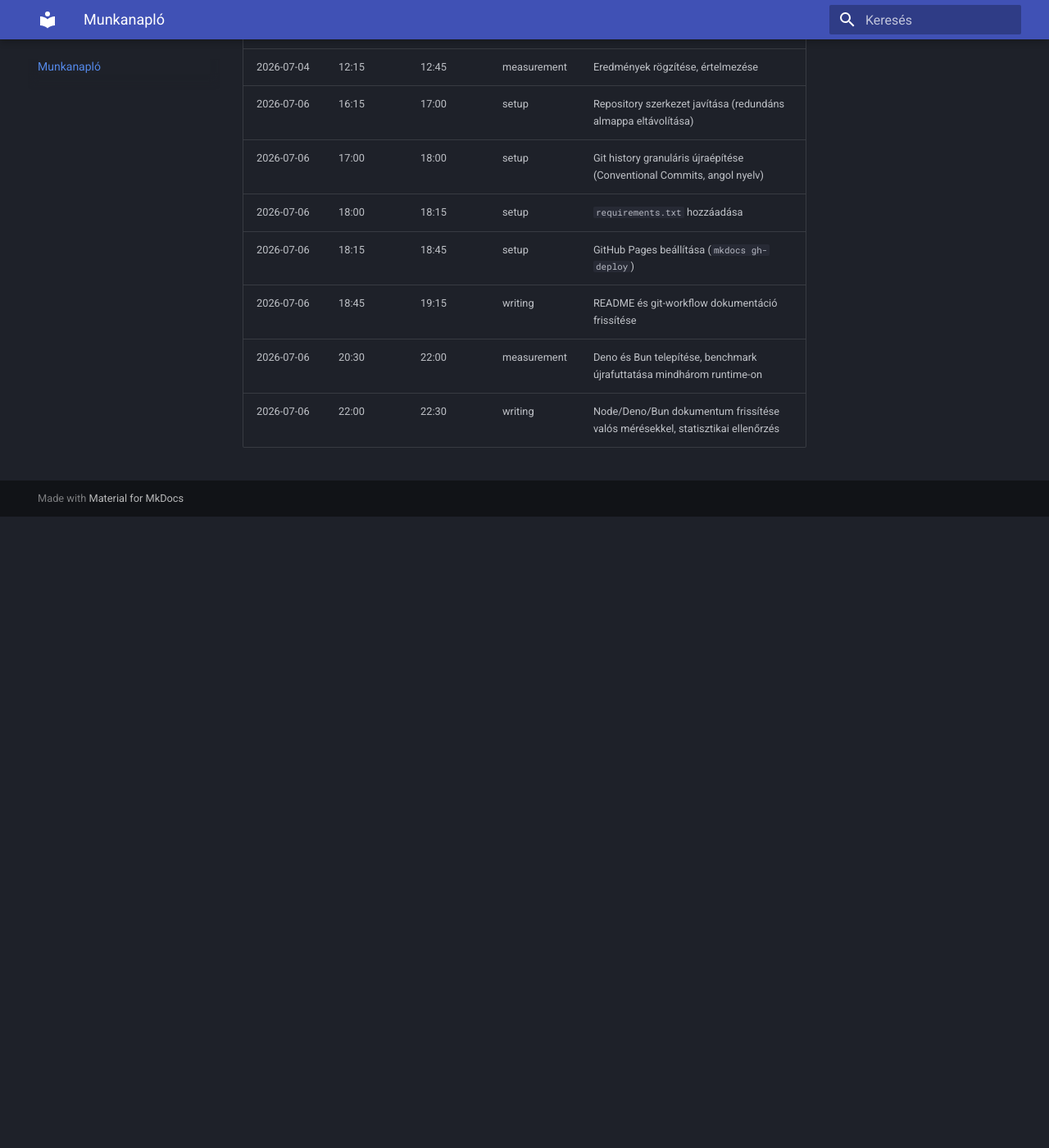
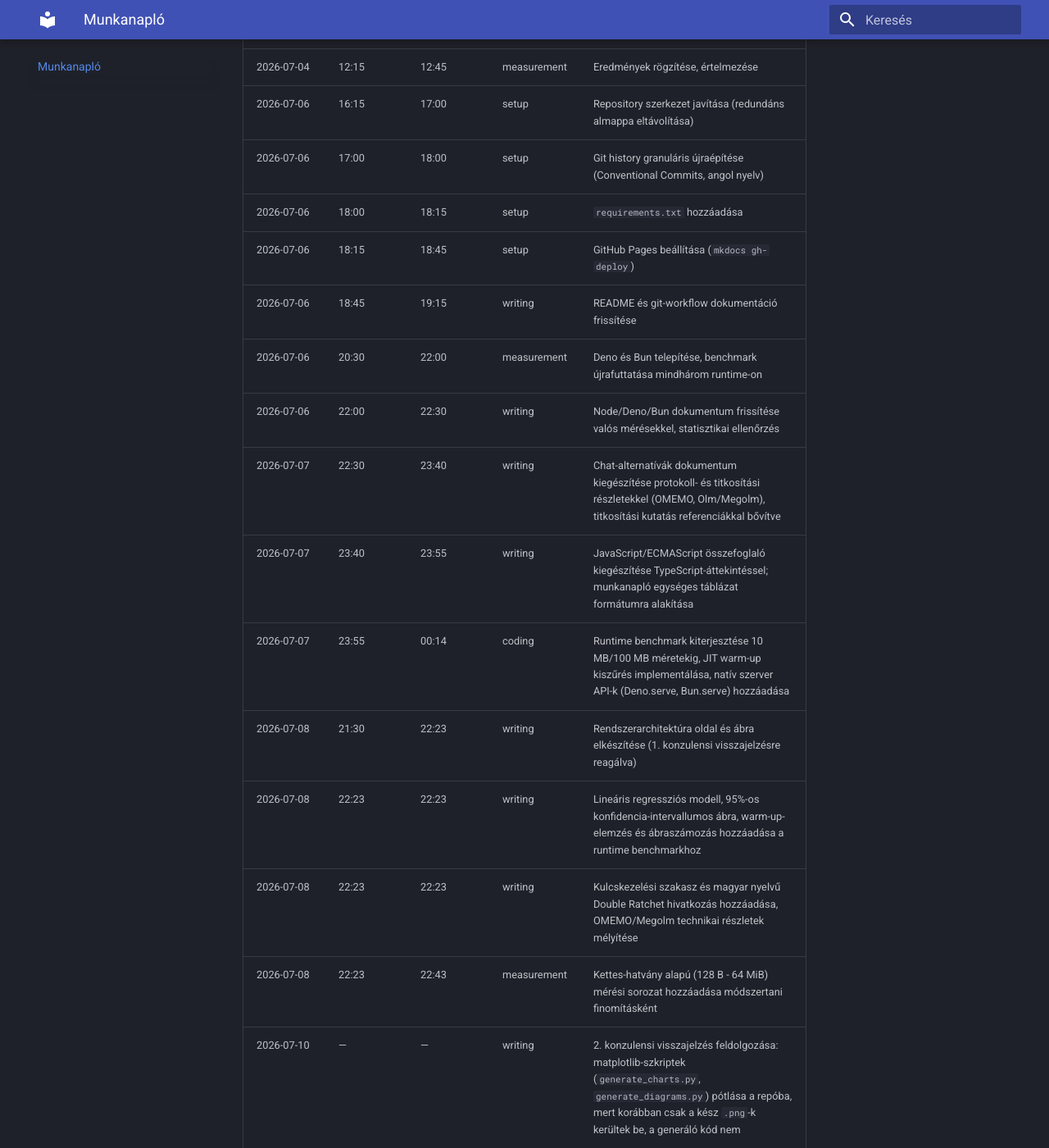
Before and after one commit to NDominikViktor/szak_gyak, an MkDocs documentation site: the page built from docs/worklog.md, in a window 1280 px wide and 1400 px high, scrolled down 1167 px. Shown: the whole window at 82% size. Built offline with MkDocs 1.6.1 and Material for MkDocs 9.7.7, drawn with Linux system fonts in a browser that asks for light colours; before the commit the page ends 1797 px from its top, so only the background shows below that; some of the changed text lies outside the part shown.

Commit message:
docs: fill in worklog entries for recent sessions

```diff
--- a/docs/worklog.md
+++ b/docs/worklog.md
@@ -26,3 +26,23 @@
 | 2026-07-06 | 18:45 | 19:15 | writing | README és git-workflow dokumentáció frissítése |
 | 2026-07-06 | 20:30 | 22:00 | measurement | Deno és Bun telepítése, benchmark újrafuttatása mindhárom runtime-on |
 | 2026-07-06 | 22:00 | 22:30 | writing | Node/Deno/Bun dokumentum frissítése valós mérésekkel, statisztikai ellenőrzés |
+| 2026-07-07 | 22:30 | 23:40 | writing | Chat-alternatívák dokumentum kiegészítése protokoll- és titkosítási részletekkel (OMEMO, Olm/Megolm), titkosítási kutatás referenciákkal bővítve |
+| 2026-07-07 | 23:40 | 23:55 | writing | JavaScript/ECMAScript összefoglaló kiegészítése TypeScript-áttekintéssel; munkanapló egységes táblázat formátumra alakítása |
+| 2026-07-07 | 23:55 | 00:14 | coding | Runtime benchmark kiterjesztése 10 MB/100 MB méretekig, JIT warm-up kiszűrés implementálása, natív szerver API-k (Deno.serve, Bun.serve) hozzáadása |
+| 2026-07-08 | 21:30 | 22:23 | writing | Rendszerarchitektúra oldal és ábra elkészítése (1. konzulensi visszajelzésre reagálva) |
+| 2026-07-08 | 22:23 | 22:23 | writing | Lineáris regressziós modell, 95%-os konfidencia-intervallumos ábra, warm-up-elemzés és ábraszámozás hozzáadása a runtime benchmarkhoz |
+| 2026-07-08 | 22:23 | 22:23 | writing | Kulcskezelési szakasz és magyar nyelvű Double Ratchet hivatkozás hozzáadása, OMEMO/Megolm technikai részletek mélyítése |
+| 2026-07-08 | 22:23 | 22:43 | measurement | Kettes-hatvány alapú (128 B - 64 MiB) mérési sorozat hozzáadása módszertani finomításként |
+| 2026-07-10 | — | — | writing | 2. konzulensi visszajelzés feldolgozása: matplotlib-szkriptek (`generate_charts.py`, `generate_diagrams.py`) pótlása a repóba, mert korábban csak a kész `.png`-k kerültek be, a generáló kód nem |
+| 2026-07-10 | — | — | coding | Benchmark szkriptek (`encrypt-benchmark-v2.mjs`, `-v3-pow2.mjs`) kiegészítése: iterációszámok kitevős alakra formázva és méret alapján számolva (nem hardcode-olt táblázat), `--csv`/`--raw-samples`/`--iteration-multiplier` kapcsolók a gépfüggetlen, reprodukálható méréshez |
+| 2026-07-10 | — | — | writing | Architektúra-ábra szimmetrikus átrajzolása (két kliens oldalt, szerver alul/középen), üzenetfogadás és eseménykezelés szakasz hozzáadása |
+| 2026-07-10 | — | — | writing | OMEMO és Matrix (Olm/Megolm) protokoll-kommunikációs ábrák elkészítése és beillesztése a chat-alternatívák oldalba |
+| 2026-07-10 | — | — | writing | Ábraszámozás átállítása oldalankénti (nem globális) számozásra |
+| 2026-07-10 | — | — | coding | `scripts/run-pipeline.mjs` - egylépéses mérés → chart → dokumentum-build pipeline elkészítése |
+| 2026-07-10 | — | — | writing | Munkanapló kiegészítése a 07-07/07-08-i és a jelen munkamenet bejegyzéseivel |
+
+!!! note "Időbélyegek pontossága"
+    A 2026-07-07 és 2026-07-08-i sorok a git commit-időbélyegek alapján lettek
+    rekonstruálva utólag (a munkamenet közben nem lett minden lépés azonnal
+    naplózva) - ezért a kezdés/vég időpontok közelítőek. A 2026-07-10-i sorok
+    időpontjai a munkamenet lezárása után kerülnek pontosításra.
```
